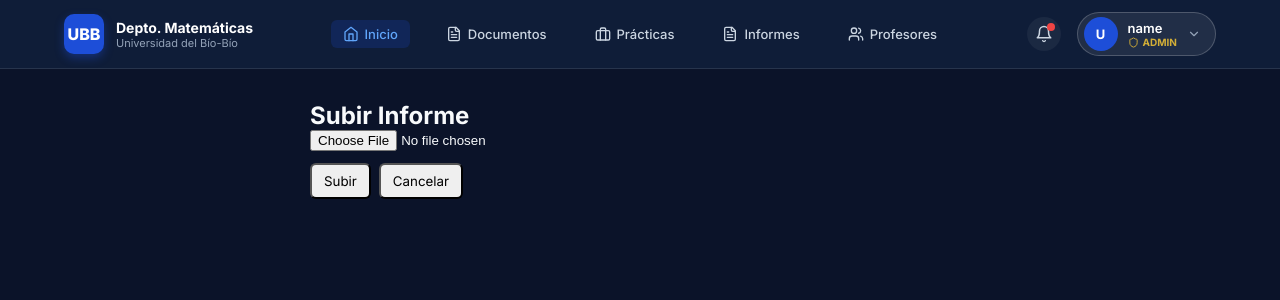
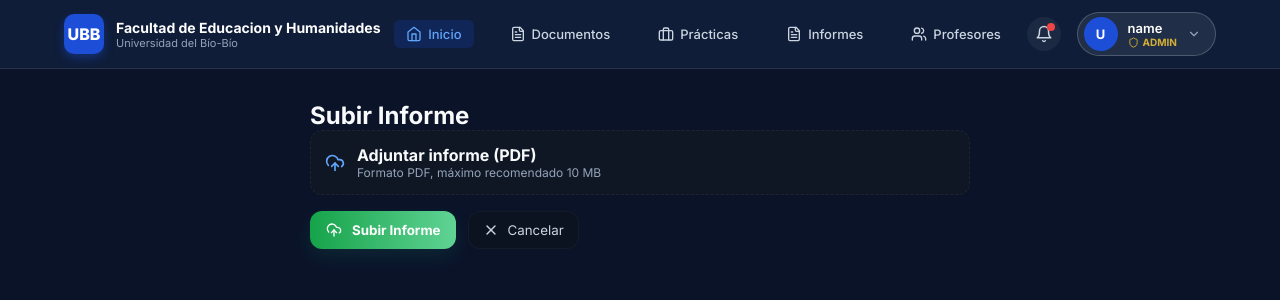
Before and after one commit to boriskb24/proyecto_Ing_software, a React (Vite) app in the folder frontend/: page /profesor/inscripciones/1/subir in a window 1280 px wide. Shown: the top 300 px of the page. Built offline with nearby package versions, Linux system fonts and the light colour scheme; no server answers; sample sign-in values are in the browser's storage; the HTML template or start-up script is replaced by a standard one.

Commit message:
GUI - HU. Prof. Asig. 5 V1
Primera versión visual completa.
Se eliminaron elementos irrelevantes para el Profesor y se pulieron
algunos detalles de los botones.

```diff
--- a/frontend/src/components/Navbar.tsx
+++ b/frontend/src/components/Navbar.tsx
@@ -19,6 +19,8 @@ export const Navbar: React.FC = () => {
   const navigate = useNavigate()
   const [dropdownOpen, setDropdownOpen] = useState(false)
   const dropdownRef = useRef<HTMLDivElement>(null)
+
+  const isProfesor = !!user?.role && user.role.toLowerCase().includes('profesor')
 
   const displayName = user?.fullName || (user?.email ? user.email.split('@')[0] : 'Usuario')
   const userEmail = user?.email || ''
@@ -54,10 +56,10 @@ export const Navbar: React.FC = () => {
     <nav style={styles.navbar}>
       <div style={styles.inner}>
         {/* Logo and Brand */}
-        <Link to="/dashboard" style={styles.brand}>
+        <Link to={isProfesor ? '/profesor/ofertas' : '/dashboard'} style={styles.brand}>
           <div style={styles.logo}>UBB</div>
           <div style={styles.brandText}>
-            <span style={styles.brandTitle}>Depto. Matemáticas</span>
+            <span style={styles.brandTitle}>Facultad de Educacion y Humanidades</span>
             <span style={styles.brandSubtitle}>Universidad del Bío-Bío</span>
           </div>
         </Link>
@@ -65,7 +67,7 @@ export const Navbar: React.FC = () => {
         {/* Navigation links */}
         <ul style={styles.navList}>
           <li>
-            <Link to="/dashboard" style={{ ...styles.navLink, ...styles.navLinkActive }}>
+            <Link to={isProfesor ? '/profesor/ofertas' : '/dashboard'} style={{ ...styles.navLink, ...styles.navLinkActive }}>
               <Home size={16} /> Inicio
             </Link>
           </li>
@@ -75,20 +77,34 @@ export const Navbar: React.FC = () => {
             </a>
           </li>
           <li>
+            {isProfesor ? (
+              <Link to="/profesor/ofertas" style={styles.navLink}>
+                <Briefcase size={16} /> Prácticas
+              </Link>
+            ) : (
               <a href="#practicas" style={styles.navLink}>
                 <Briefcase size={16} /> Prácticas
               </a>
+            )}
           </li>
           <li>
+            {isProfesor ? (
+              <span style={{ ...styles.navLink, cursor: 'default', opacity: 0.8 }}>
+                <FileText size={16} /> Informes
+              </span>
+            ) : (
               <Link to="/profesor/informes" style={styles.navLink}>
                 <FileText size={16} /> Informes
               </Link>
+            )}
           </li>
+          {!isProfesor && (
             <li>
               <a href="#profesores" style={styles.navLink}>
                 <Users size={16} /> Profesores
               </a>
             </li>
+          )}
         </ul>
 
         {/* Actions & Profile Dropdown */}
--- a/frontend/src/pages/ProfesorInformesPage.tsx
+++ b/frontend/src/pages/ProfesorInformesPage.tsx
@@ -5,6 +5,7 @@ import { useAuth } from '../context/AuthContext'
 import { getInscripcionesForProfesor, getInscripcionesForOferta, InscripcionDto, uploadInformeForInscripcion } from '../services/api'
 import { getOfertaById } from '../services/api'
 import { useNavigate } from 'react-router-dom'
+import { UploadCloud } from 'lucide-react'
 
 export const ProfesorInformesPage: React.FC = () => {
   const { user } = useAuth()
@@ -94,7 +95,26 @@ export const ProfesorInformesPage: React.FC = () => {
                 </div>
 
                 <div style={{ display: 'flex', gap: 8, alignItems: 'center' }}>
-                  <button onClick={() => navigate(`/profesor/inscripciones/${i.inscripcionId}/subir`)} style={{ padding: '8px 12px', borderRadius: 6 }}>Subir Informe</button>
+                  <button
+                    onClick={() => navigate(`/profesor/inscripciones/${i.inscripcionId}/subir`)}
+                    style={{
+                      display: 'inline-flex',
+                      alignItems: 'center',
+                      gap: 8,
+                      padding: '10px 16px',
+                      borderRadius: 12,
+                      background: 'linear-gradient(90deg,#2563eb,#60a5fa)',
+                      color: '#fff',
+                      border: 'none',
+                      boxShadow: '0 8px 20px rgba(37,99,235,0.16)',
+                      cursor: 'pointer',
+                      fontWeight: 700,
+                      fontSize: 14,
+                    }}
+                  >
+                    <UploadCloud size={16} />
+                    <span>Subir Informe</span>
+                  </button>
                 </div>
               </div>
             ))}
--- a/frontend/src/pages/SubirInformePage.tsx
+++ b/frontend/src/pages/SubirInformePage.tsx
@@ -2,18 +2,20 @@ import React, { useState } from 'react'
 import { useNavigate, useParams } from 'react-router-dom'
 import { Navbar } from '../components/Navbar'
 import { uploadInformeForInscripcion } from '../services/api'
+import { UploadCloud, X } from 'lucide-react'
 
 export const SubirInformePage: React.FC = () => {
   const { inscripcionId } = useParams()
   const navigate = useNavigate()
   const [file, setFile] = useState<File | null>(null)
   const [loading, setLoading] = useState(false)
+  const [error, setError] = useState<string | null>(null)
 
   const handleSubmit = async (e: React.FormEvent) => {
     e.preventDefault()
     if (!inscripcionId) return
     if (!file) {
-      alert('Selecciona un archivo PDF')
+      setError('Selecciona un archivo PDF')
       return
     }
     setLoading(true)
@@ -22,7 +24,7 @@ export const SubirInformePage: React.FC = () => {
       alert('Informe subido correctamente')
       navigate(-1)
     } catch (e: any) {
-      alert(e.response?.data?.message || e.message || 'Error al subir el informe')
+      setError(e.response?.data?.message || e.message || 'Error al subir el informe')
     } finally {
       setLoading(false)
     }
@@ -33,11 +35,32 @@ export const SubirInformePage: React.FC = () => {
       <Navbar />
       <div style={{ maxWidth: '700px', margin: '0 auto', padding: '32px 20px' }}>
         <h2>Subir Informe</h2>
-        <form onSubmit={handleSubmit} style={{ display: 'flex', flexDirection: 'column', gap: 12 }}>
-          <input type="file" accept="application/pdf,.pdf" onChange={e => setFile(e.target.files ? e.target.files[0] : null)} />
-          <div style={{ display: 'flex', gap: 8 }}>
-            <button type="submit" disabled={loading} style={{ padding: '8px 12px', borderRadius: 6 }}>{loading ? 'Subiendo...' : 'Subir'}</button>
-            <button type="button" onClick={() => navigate(-1)} style={{ padding: '8px 12px', borderRadius: 6 }}>Cancelar</button>
+        <form onSubmit={handleSubmit} style={{ display: 'flex', flexDirection: 'column', gap: 16 }}>
+          {error && <div style={{ color: 'salmon' }}>{error}</div>}
+          <label style={{ display: 'block' }}>
+            <div style={{
+              display: 'flex', alignItems: 'center', gap: 12, padding: '14px', borderRadius: 12,
+              background: '#0f1724', border: '1px dashed rgba(255,255,255,0.06)', cursor: 'pointer'
+            }}>
+              <UploadCloud size={20} color="#60a5fa" />
+              <div>
+                <div style={{ fontWeight: 700 }}>{file ? file.name : 'Adjuntar informe (PDF)'}</div>
+                <div style={{ fontSize: 12, color: '#94a3b8' }}>{file ? `${(file.size/1024).toFixed(1)} KB` : 'Formato PDF, máximo recomendado 10 MB'}</div>
+              </div>
+            </div>
+            <input type="file" accept="application/pdf,.pdf" style={{ display: 'none' }} onChange={e => { setFile(e.target.files ? e.target.files[0] : null); setError(null) }} />
+          </label>
+
+          <div style={{ display: 'flex', gap: 12 }}>
+            <button type="submit" disabled={loading} style={{
+              display: 'inline-flex', alignItems: 'center', gap: 10, padding: '10px 16px', borderRadius: 12,
+              background: 'linear-gradient(90deg,#16a34a,#60d394)', color: '#fff', border: 'none', fontWeight: 700, boxShadow: '0 8px 20px rgba(16,185,129,0.12)'
+            }}>{loading ? 'Subiendo...' : (<><UploadCloud size={16}/> Subir Informe</>)}</button>
+
+            <button type="button" onClick={() => navigate(-1)} style={{
+              display: 'inline-flex', alignItems: 'center', gap: 8, padding: '10px 14px', borderRadius: 12,
+              background: '#0b1220', color: '#cbd5e1', border: '1px solid rgba(255,255,255,0.04)'
+            }}><X size={16}/> Cancelar</button>
           </div>
         </form>
       </div>
```
Lines whose indentation alone changed are shown as unchanged.
